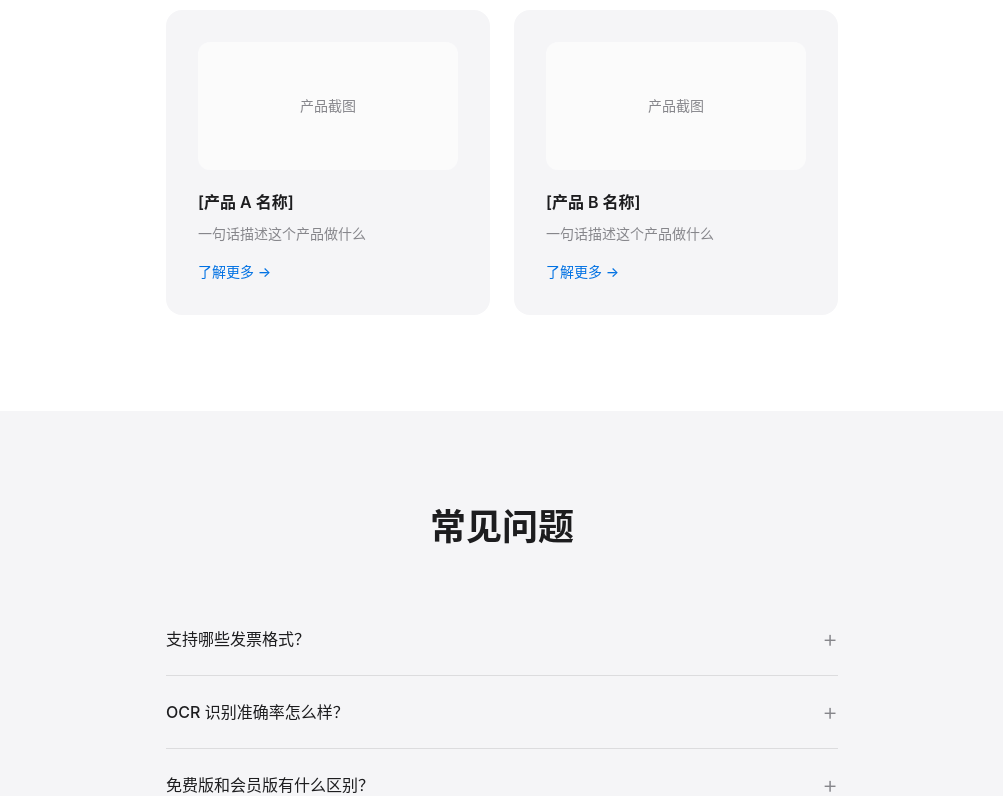
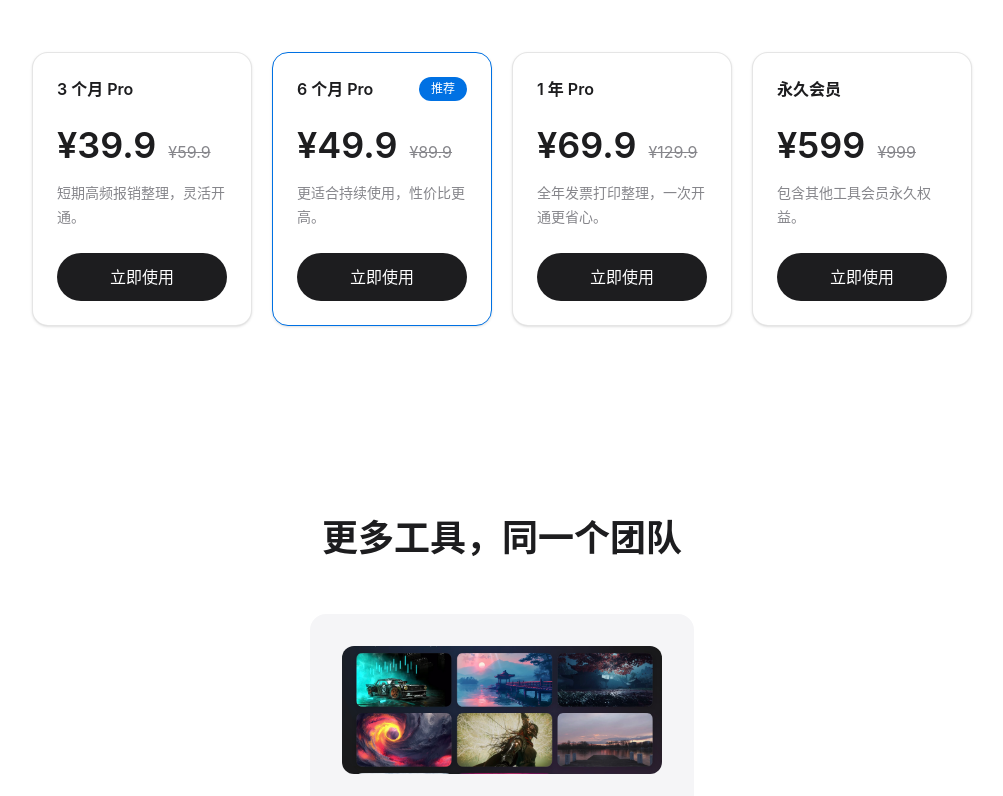
Before and after one commit to EnjoyWT/invoice-info, a Vue app: page / in a window 1280 px wide. Shown: the part 3220-4016 px from the top of the page, without its empty margins (138-1141 px from the left). Built offline with nearby package versions, Linux system fonts and the light colour scheme.

Commit message:
Add pricing and product modules

```diff
--- a/src/App.vue
+++ b/src/App.vue
@@ -8,6 +8,7 @@
       <SectionHowItWorks />
       <SectionSecurity />
       <SectionDashboard />
+      <SectionPricing />
       <SectionOtherProducts />
       <SectionFaq />
       <SectionCta />
@@ -25,6 +26,7 @@ import SectionFeatures from './components/SectionFeatures.vue'
 import SectionHowItWorks from './components/SectionHowItWorks.vue'
 import SectionSecurity from './components/SectionSecurity.vue'
 import SectionDashboard from './components/SectionDashboard.vue'
+import SectionPricing from './components/SectionPricing.vue'
 import SectionOtherProducts from './components/SectionOtherProducts.vue'
 import SectionFaq from './components/SectionFaq.vue'
 import SectionCta from './components/SectionCta.vue'
--- a/src/components/SectionOtherProducts.vue
+++ b/src/components/SectionOtherProducts.vue
@@ -4,17 +4,18 @@
       <h2 class="text-3xl md:text-4xl font-semibold text-apple-black">
         更多工具，同一个团队
       </h2>
-      <div class="mt-10 md:mt-14 grid gap-6 md:grid-cols-2 max-w-2xl mx-auto">
+      <div class="mt-10 md:mt-14 grid gap-6 max-w-sm mx-auto">
         <div
           v-for="(product, idx) in products"
           :key="idx"
           class="fade-in rounded-2xl bg-apple-lightgray p-8 text-left"
         >
-          <div
-            class="w-full h-32 rounded-xl bg-white/60 flex items-center justify-center text-apple-gray text-sm"
-          >
-            产品截图
-          </div>
+          <img
+            src="/WechatIMG228662.jpg"
+            alt="Mac 动态壁纸软件界面截图"
+            loading="lazy"
+            class="h-32 w-full rounded-xl object-cover"
+          />
           <h3 class="mt-5 text-base font-semibold text-apple-black">{{ product.name }}</h3>
           <p class="mt-2 text-sm text-apple-gray leading-6">{{ product.desc }}</p>
           <a
@@ -31,7 +32,6 @@
 
 <script setup>
 const products = [
-  { name: '[产品 A 名称]', desc: '一句话描述这个产品做什么' },
-  { name: '[产品 B 名称]', desc: '一句话描述这个产品做什么' },
+  { name: 'Mac 动态壁纸软件', desc: '永久会员，一次开通长期使用。' },
 ]
 </script>
--- /dev/null
+++ b/src/components/SectionPricing.vue
@@ -0,0 +1,78 @@
+<template>
+  <section id="pricing" class="py-16 md:py-24">
+    <div class="max-w-245 mx-auto px-5 text-center">
+      <h2 class="text-3xl md:text-4xl font-semibold text-apple-black">
+        Pro 套餐，限时优惠
+      </h2>
+      <p class="mt-4 text-base text-apple-gray max-w-xl mx-auto leading-relaxed">
+        适合经常整理报销材料的个人和团队，开通后解锁更多处理能力。
+      </p>
+
+      <div class="mt-10 md:mt-14 grid gap-5 md:grid-cols-2 lg:grid-cols-4">
+        <div
+          v-for="(plan, idx) in plans"
+          :key="plan.name"
+          class="fade-in rounded-2xl border bg-white p-6 text-left shadow-sm transition-all duration-300 hover:-translate-y-1 hover:border-apple-blue/50 hover:shadow-md"
+          :class="idx === 1 ? 'border-apple-blue shadow-md' : 'border-black/10'"
+        >
+          <div class="flex items-center justify-between gap-4">
+            <h3 class="text-base font-semibold text-apple-black">{{ plan.name }}</h3>
+            <span
+              v-if="idx === 1"
+              class="rounded-full bg-apple-blue px-3 py-1 text-xs font-medium text-white"
+            >
+              推荐
+            </span>
+          </div>
+
+          <div class="mt-6 flex items-baseline gap-3">
+            <span class="text-3xl md:text-4xl font-semibold text-apple-black">
+              {{ plan.price }}
+            </span>
+            <span class="text-base text-apple-gray line-through">{{ plan.original }}</span>
+          </div>
+
+          <p class="mt-4 text-sm leading-6 text-apple-gray">{{ plan.desc }}</p>
+
+          <a
+            href="https://fp.yoloxy.com"
+            target="_blank"
+            rel="noopener noreferrer"
+            class="tap-target mt-6 inline-flex w-full items-center justify-center rounded-full bg-apple-black px-5 py-3 text-base font-medium text-white transition-colors hover:bg-apple-blue"
+          >
+            立即使用
+          </a>
+        </div>
+      </div>
+    </div>
+  </section>
+</template>
+
+<script setup>
+const plans = [
+  {
+    name: '3 个月 Pro',
+    price: '¥39.9',
+    original: '¥59.9',
+    desc: '短期高频报销整理，灵活开通。',
+  },
+  {
+    name: '6 个月 Pro',
+    price: '¥49.9',
+    original: '¥89.9',
+    desc: '更适合持续使用，性价比更高。',
+  },
+  {
+    name: '1 年 Pro',
+    price: '¥69.9',
+    original: '¥129.9',
+    desc: '全年发票打印整理，一次开通更省心。',
+  },
+  {
+    name: '永久会员',
+    price: '¥599',
+    original: '¥999',
+    desc: '包含其他工具会员永久权益。',
+  },
+]
+</script>
```
Also changed, not shown: public/WechatIMG228662.jpg (added), 1 other file (tests, documents, lock files or other folders).
